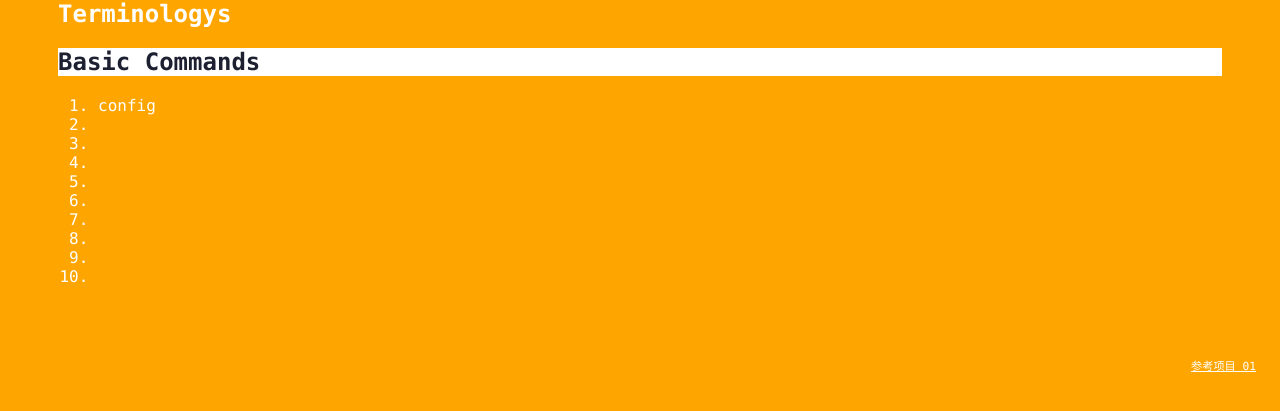
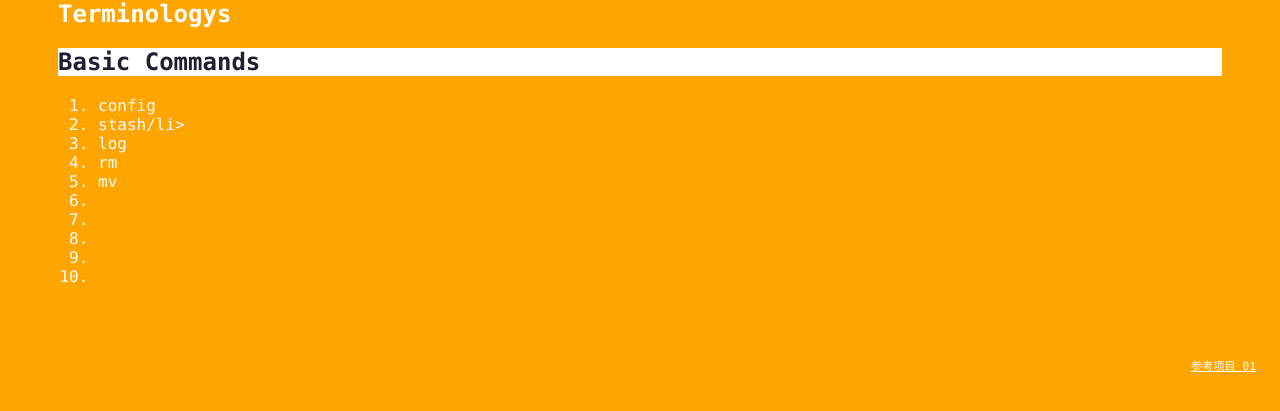
Before and after one commit to lxiongchang/git_learning, a plain HTML site: page index.html in a window 1280 px wide. Both pictures are taken after a click on the element "Basic Commands". Shown: the part 245-656 px from the top of the page. Drawn offline with Linux system fonts and the light colour scheme.

Commit message:
Add rm and mv

```diff
--- a/index.html
+++ b/index.html
@@ -30,10 +30,10 @@
             <div class="panel">
                 <ol>
                     <li>config</li>
-                    <li></li>
-                    <li></li>
-                    <li></li>
-                    <li></li>
+                    <li>stash/li>
+                    <li>log</li>
+                    <li>rm</li>
+                    <li>mv</li>
                     <li></li>
                     <li></li>
                     <li></li>
```
